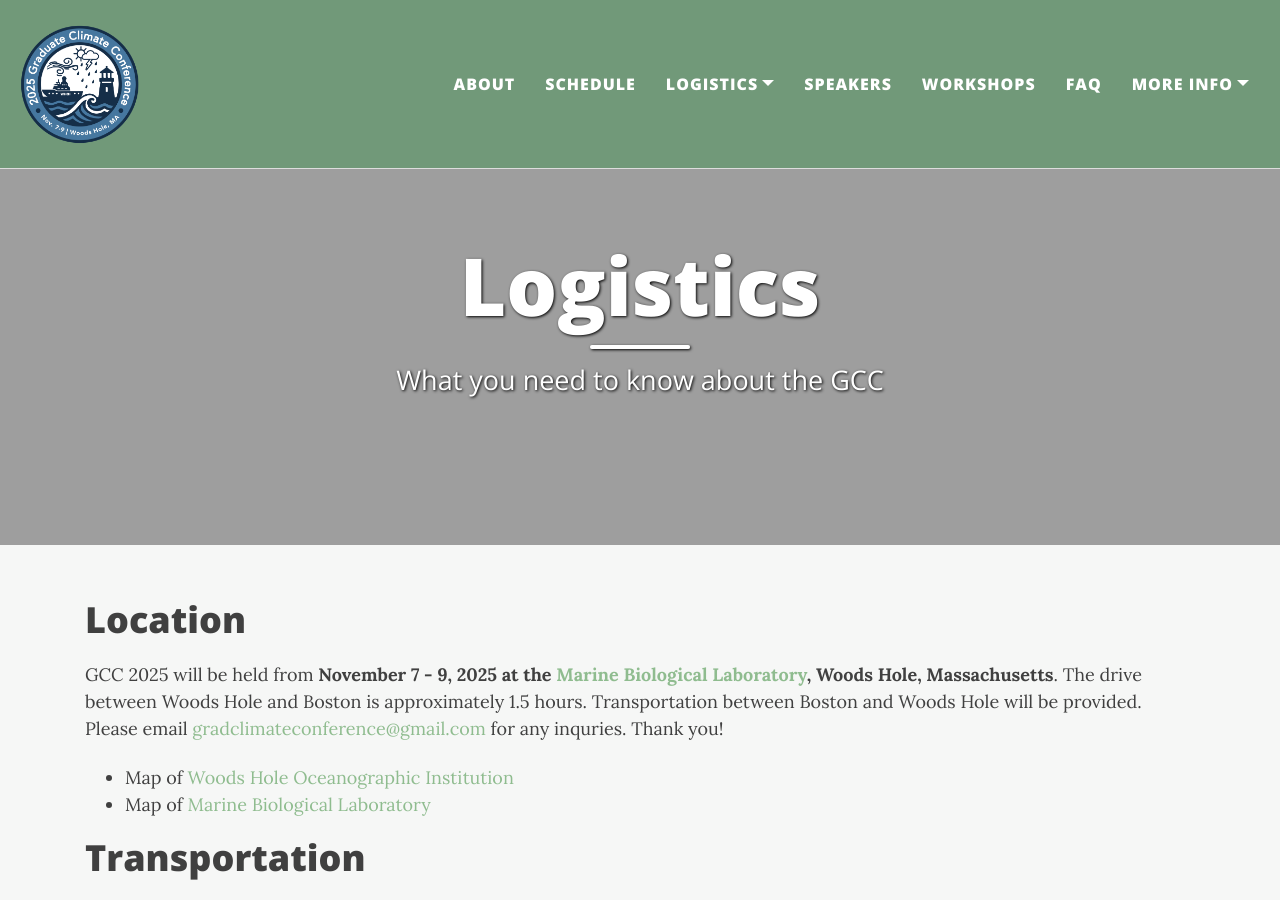
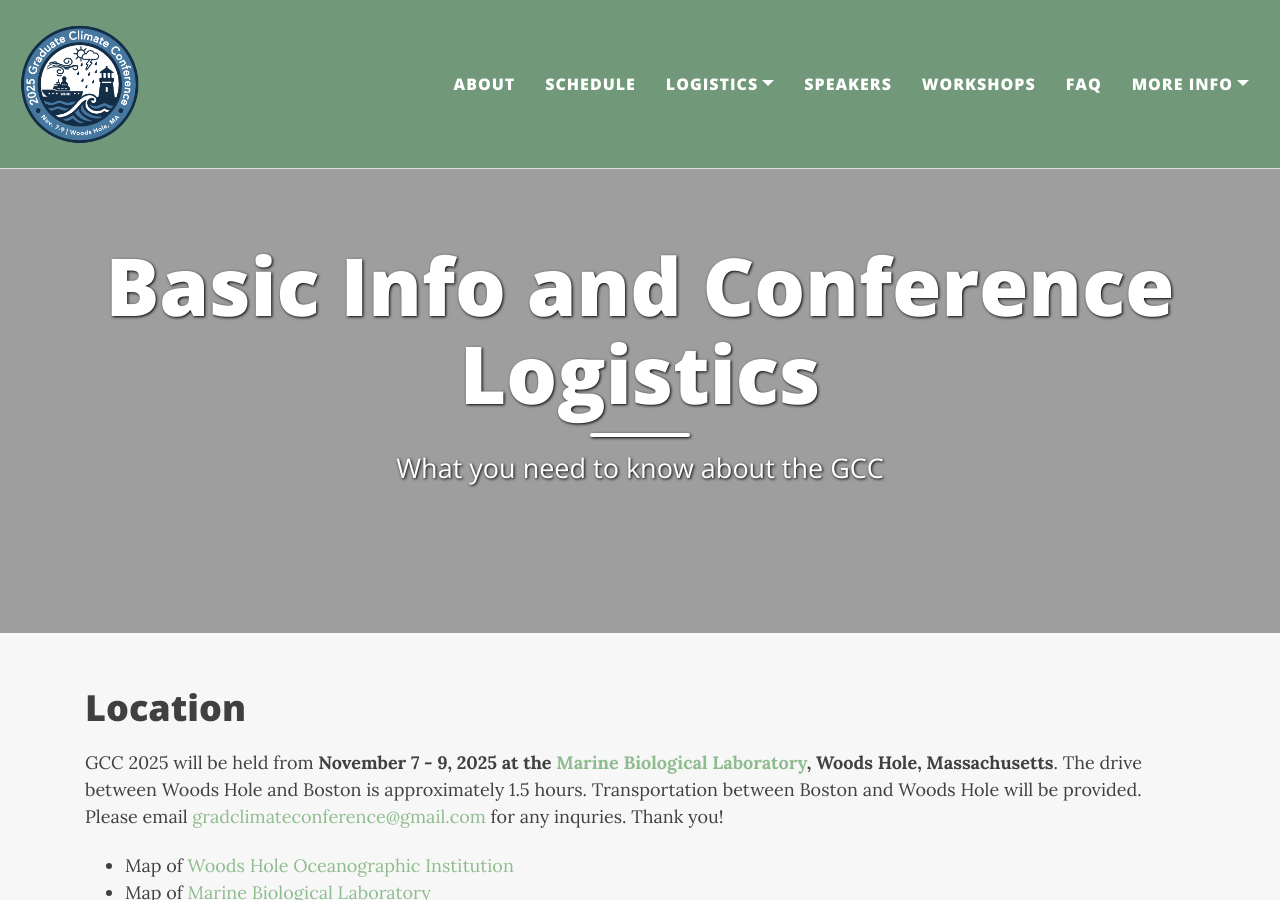
Before and after one commit to graduateclimateconference/graduateclimateconference.github.io, a Jekyll site: the page built from logistics.md, in a window 1280 px wide and 900 px high. Built offline with Jekyll 4.4.1, drawn with Linux system fonts in a browser that asks for light colours; nearby versions of some CDN libraries.

Commit message:
Update logistics.md

```diff
--- a/logistics.md
+++ b/logistics.md
@@ -1,6 +1,6 @@
 ---
 layout: page
-title: Logistics
+title: Basic Info and Conference Logistics
 subtitle: What you need to know about the GCC
 cover-img: "/assets/img/WoodsHole3.jpeg"
 ---
```
